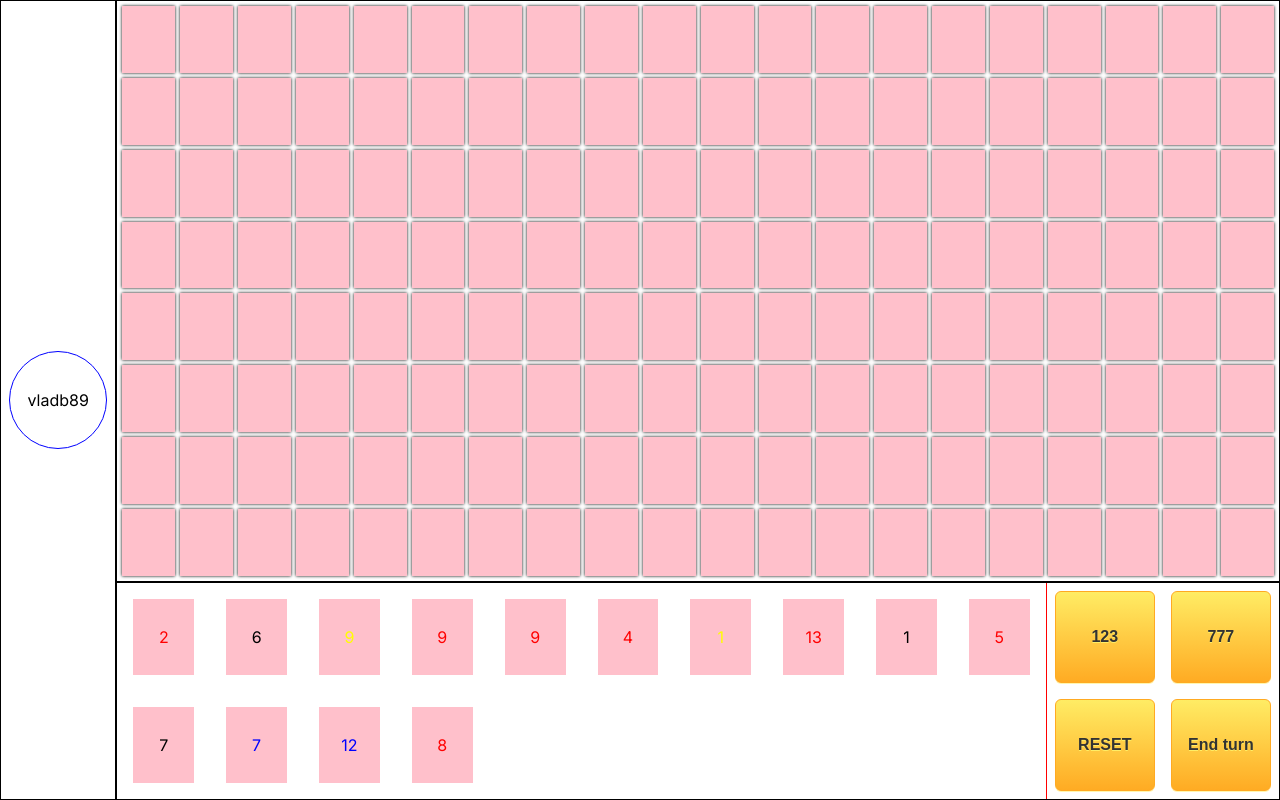
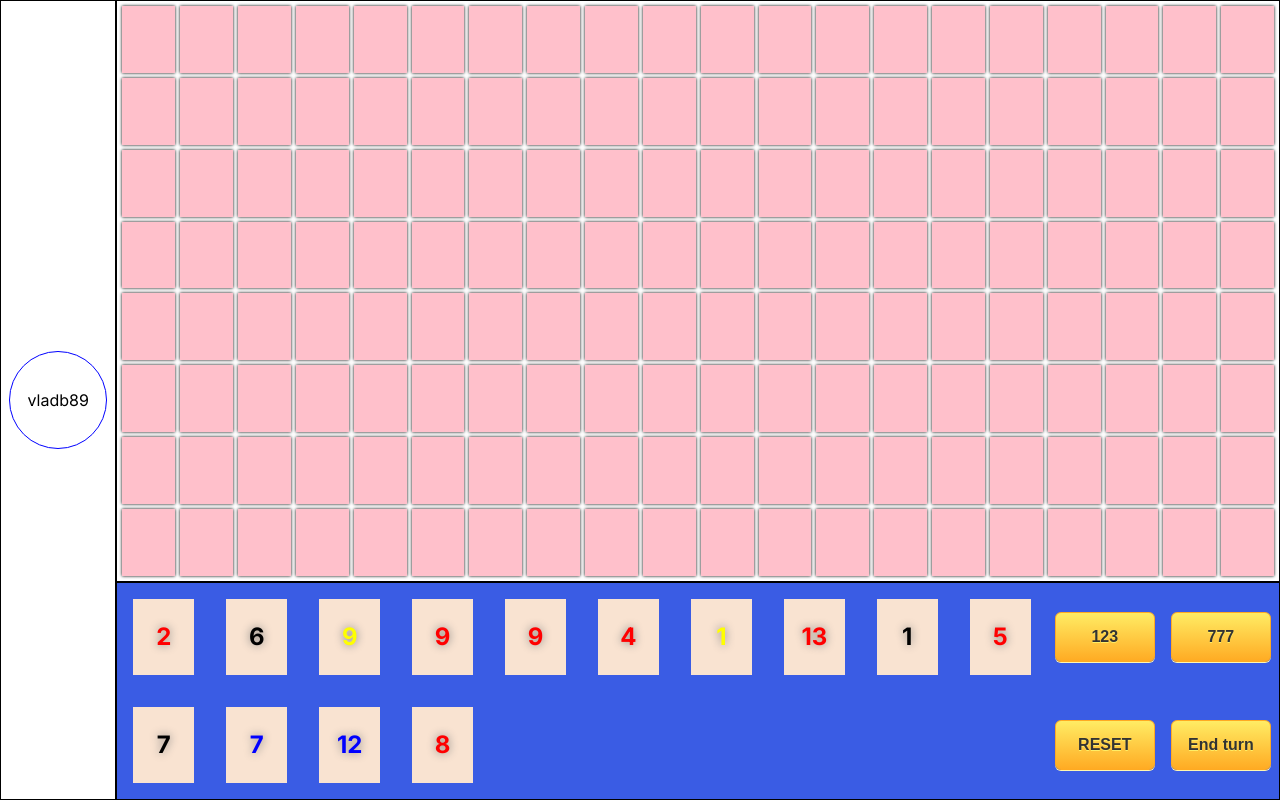
Before and after one commit to vladbyk89/my-rummikub-NextJs, a Next.js app: page /game in a window 1280 px wide. Built offline with nearby package versions, Linux system fonts and the light colour scheme.

Commit message:
moving from board back to hand

```diff
--- a/src/app/game/components/ActivePlayerSection.tsx
+++ b/src/app/game/components/ActivePlayerSection.tsx
@@ -3,6 +3,7 @@ import { PlayerType } from "@/redux/features/players/playersSlice";
 import { useDrop } from "react-dnd";
 import { TileType } from "./Tile";
 import { useAppDispatch } from "@/redux/hooks";
+import { moveBoardToHand } from "@/redux/features/game/gameSlice";
 
 interface Props {
   activePlayer: PlayerType;
@@ -13,7 +14,9 @@ export default function ActivePlayerSection({ activePlayer }: Props) {
 
   const [{ isOver }, drop] = useDrop(() => ({
     accept: "tile",
-    drop: (tile: TileType) => {},
+    drop: (tile: TileType) => {
+      dispatch(moveBoardToHand({ tileId: tile.id }));
+    },
 
     collect: (monitor) => ({
       isOver: !!monitor.isOver(),
@@ -26,10 +29,18 @@ export default function ActivePlayerSection({ activePlayer }: Props) {
         {activePlayer ? activePlayer.hand : <>Loading...</>}
       </div>
       <div className="actionButtons">
-        <button className="buttonStyleTwo">123</button>
-        <button className="buttonStyleTwo">777</button>
-        <button className="buttonStyleTwo">RESET</button>
-        <button className="buttonStyleTwo">End turn</button>
+        <div className="buttonWrapper">
+          <button className="buttonStyleTwo">123</button>
+        </div>
+        <div className="buttonWrapper">
+          <button className="buttonStyleTwo">777</button>
+        </div>
+        <div className="buttonWrapper">
+          <button className="buttonStyleTwo">RESET</button>
+        </div>
+        <div className="buttonWrapper">
+          <button className="buttonStyleTwo">End turn</button>
+        </div>
       </div>
     </section>
   );
--- a/src/app/game/components/Tile.tsx
+++ b/src/app/game/components/Tile.tsx
@@ -24,10 +24,10 @@ export default function Tile({ value, color, id }: TileType) {
       className={`tile square ${isDragging ? "dragging" : ""}`}
       style={{
         color: `${color}`,
-        backgroundColor: isDragging ? "yellow" : "pink",
+        backgroundColor: isDragging ? "yellow" : "#F9E3D1",
       }}
     >
-      {value}
+      <span>{value}</span>
     </div>
   );
 }
--- a/src/app/styles/GamePage.scss
+++ b/src/app/styles/GamePage.scss
@@ -29,8 +29,8 @@
   border: 1px solid black;
   grid-area: 9 / 2 / 12 / 12;
   display: flex;
+  background-color: #3a5ce4;
   .tiles {
-    border-right: 1px solid red;
     width: 80%;
     height: 100%;
     display: grid;
@@ -47,6 +47,17 @@
     grid-template-rows: repeat(2, 1fr);
     gap: 1rem;
     padding: 0.5rem;
+    .buttonWrapper {
+      display: flex;
+      align-items: center;
+      justify-content: center;
+      button {
+        width: 100%;
+        height: 100%;
+        max-height: 50px;
+        max-width: 100px;
+      }
+    }
   }
 }
 
@@ -68,4 +79,10 @@
   display: flex;
   justify-content: center;
   align-items: center;
+  background-color: #f9e3d1;
+  span {
+    font-size: 1.5rem;
+    font-weight: bold;
+    text-shadow: 0 0 10px gray;
+  }
 }
--- a/src/redux/features/game/gameSlice.tsx
+++ b/src/redux/features/game/gameSlice.tsx
@@ -72,12 +72,11 @@ const isPlayersTile = (state: GameType, tileId: string) => {
 
 const findTileIndexInHand = (state: GameType, tileId: string) => {
   const playersHand = state.activePlayer.hand;
-  return playersHand.findIndex((item) => item.props.id === tileId);
+  return playersHand.findIndex((item) => item.key === tileId);
 };
 
 const findTileIndexOnBoard = (state: GameType, tileId: string) => {
-  const board = state.board;
-  return board.findIndex((item) => item.props.id === tileId);
+  return state.board.findIndex((item) => item.key === tileId);
 };
 
 const moveTileFromHandToBoard = (
@@ -142,8 +141,12 @@ export const game = createSlice({
         moveTileOnBoard(state, tileId, squareIndex);
       }
     },
-    moveBoardToHand:(state, action) => {
-
+    moveBoardToHand: (state, action) => {
+      const { tileId } = action.payload;
+      const index = findTileIndexOnBoard(state, tileId);
+      const tile = state.board[index];
+      state.board[index] = <Square index={index} key={index} />;
+      state.activePlayer.hand.push(tile);
     },
     nextPlayer: (state, action) => {
       const player = action.payload;
@@ -157,6 +160,7 @@ export const {
   removeTileFromDeck,
   moveTile,
   nextPlayer,
+  moveBoardToHand,
 } = game.actions;
 
 export const selectGame = (state: RootState) => state.game;
```
